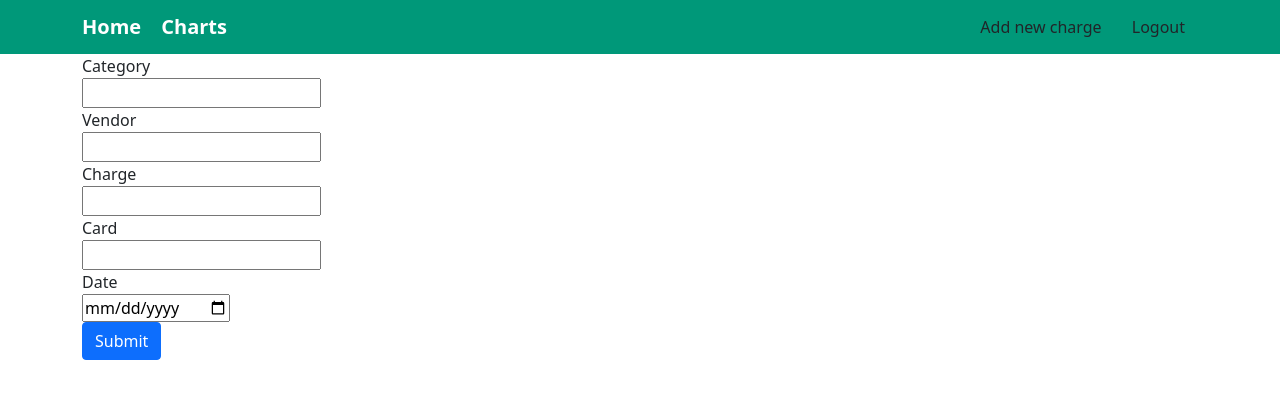
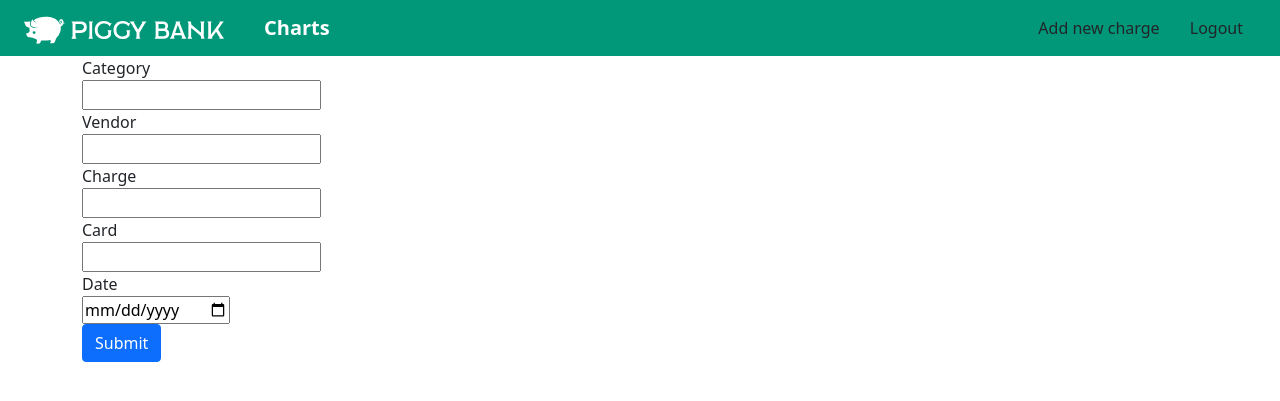
Before and after one commit to jfipps/SpendTrends, a Flask app: page /add_charge in a window 1280 px wide. Shown: the top 401 px of the page. Run offline with Flask 2, Linux system fonts and the light colour scheme; tables that the repository leaves empty or names only in its code hold one stand-in row (values such as "Sample post"); some libraries are stand-ins or nearby versions.

Commit message:
2/24/2021 Fixed container on navbar. Set logo as home button

```diff
--- a/templates/base.html
+++ b/templates/base.html
@@ -34,10 +34,10 @@
   <body>
     <!-- Navbar for the top of the page -->
     <nav class="navbar navbar-expand-lg navbar-dark" id="navigationBar">
-      <div class="container">
-        <div class="justify-content-left">
-          <a href="home" class="navbar-brand">Home</a>
-          <a href="charts" class="navbar-brand">Charts</a>
+      <div class="container-fluid px-4">
+        <div class="justify-content-start row">
+          <a href="home" class="navbar-brand col-md"><img src="/static/Images/default-monochrome-white.svg" alt="Home" width="200" height="100%"></a>
+          <a href="charts" class="navbar-brand col-md">Charts</a>
         </div>
         <div class="justify-content-end">
           <button type="button" class="btn" data-toggle="modal" data-target="#exampleModalCenter">Add new charge</button>
```
Also changed, not shown: static/Images/default-monochrome-white.svg (added).
